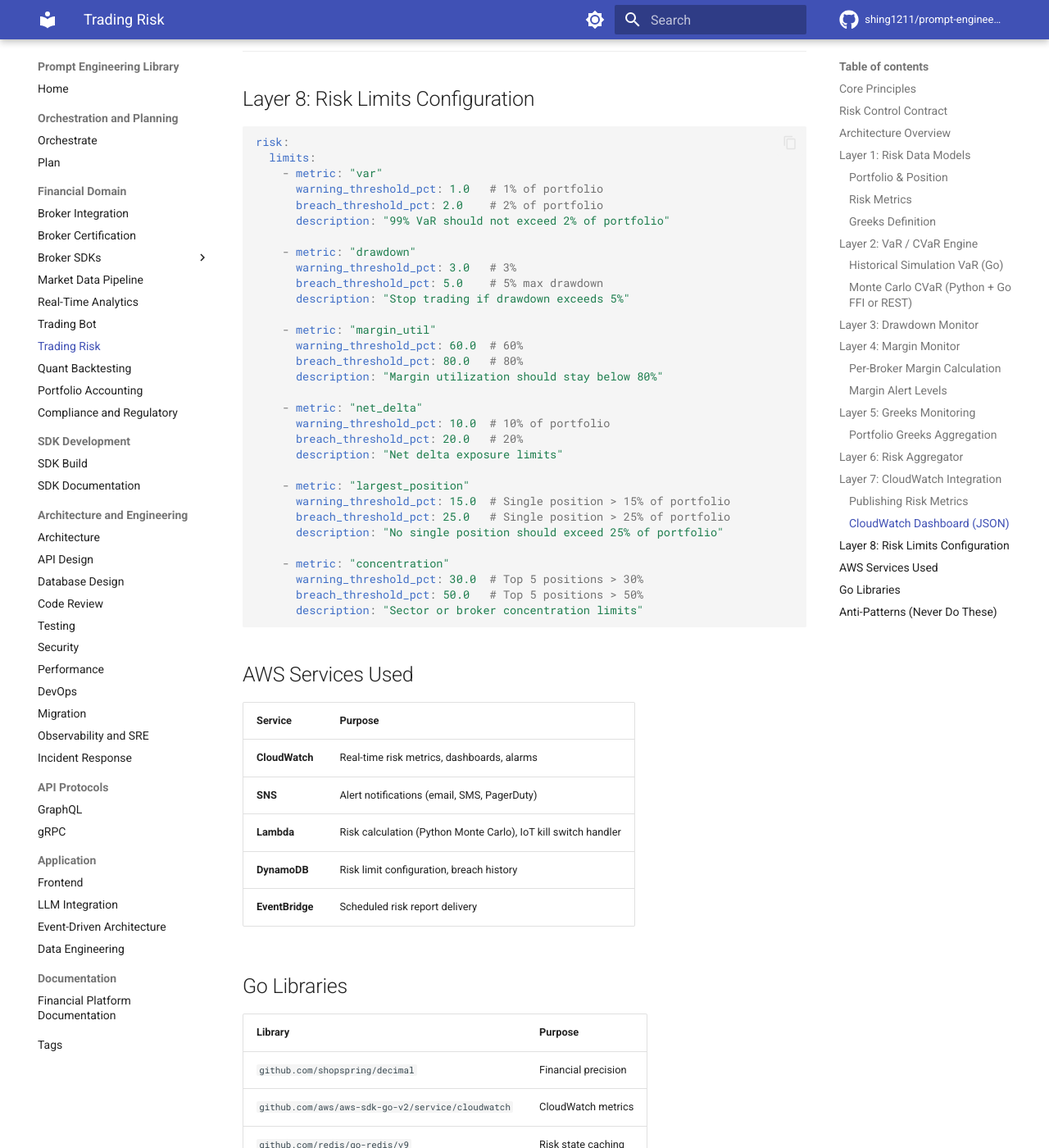
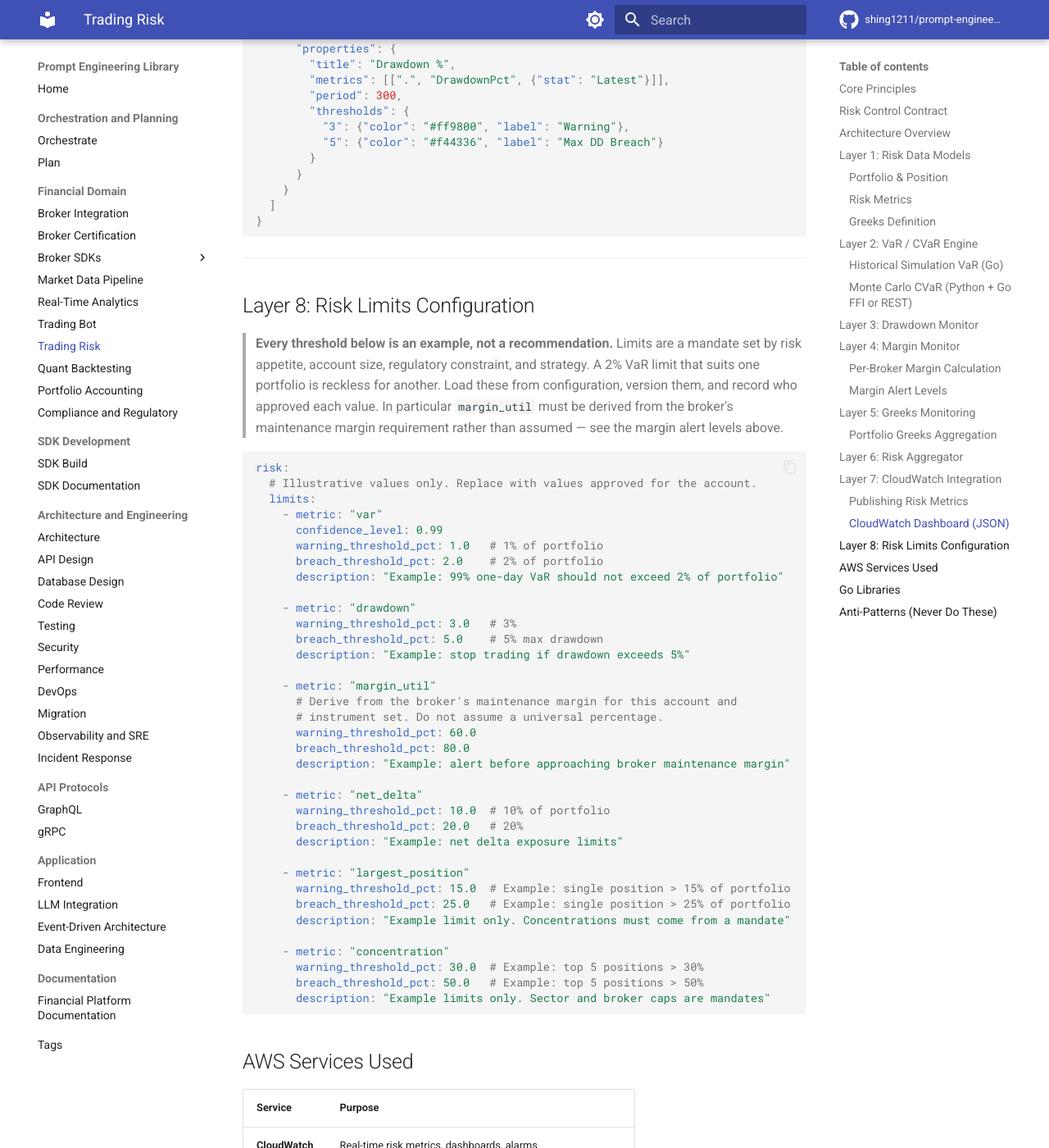
Before and after one commit to shing1211/prompt-engineering, an MkDocs documentation site: the page built from prompts/trading-risk.md, in a window 1280 px wide and 1400 px high, scrolled down 15131 px. Shown: the whole window at 82% size. Built offline with MkDocs 1.6.1 and Material for MkDocs 9.7.7, drawn with Linux system fonts in a browser that asks for light colours; comment, search, counter and statistics services are not loaded; some of the changed text lies outside the part shown.

Commit message:
fix(risk): stop presenting broker-specific limits as universal rules
Auditing the other 37 prompts for the same failure class found it in
trading-risk.md. The previous commit established that a confident,
unverifiable claim is a liability; this is that claim in a second file, and
it carries actual money.

trading-risk.md asserted margin-call thresholds as constants:

- MarginLevelCritical at "> 90% utilized (margin call imminent)" and
  MarginLevelBreach at "> 100%", as Go const comments
- "❌ Allow margin utilization above 90% — margin call is imminent"
- "❌ Set max drawdown > 10%"
- "❌ Use 95% confidence for VaR — use 99% for financial trading"
- "❌ Calculate VaR with less than 252 days of history"

Maintenance margin requirements differ by broker, by account type (cash vs
margin vs portfolio), by instrument, and by market, and they change. A
hard-coded 90% is either too late or too noisy depending on the account, and
in the wrong direction the cost is real. The const block is now explicitly
per-broker configuration loaded at startup. The VaR confidence level, sample
window, and drawdown limit are reframed as risk-appetite decisions and
mandates rather than rules, since they are.

The risk-limits config block gains a section-level note that every value is
an example, and its comments are marked so each entry self-documents.

check_vendor_claims.py gains a third rule covering this class, and the rule
is proximity-based rather than file-based: a discharge note qualifies only
the claims within six lines of it, so a note in one section cannot excuse a
hard-coded value in another.

That check then found a fourth claim I had not reviewed: a hard 25%
single-position cap and 50% sector-concentration cap in the same file, which
had been passing by accident because the pattern did not match YAML
threshold syntax at all. Corrected and the pattern widened to catch config
declarations, not just prose.

Three negative tests now fail as intended: stripped verify wording in
broker-ibkr.md, and stripped example framing in both the margin and
config-shape threshold blocks.

````diff
--- a/prompts/trading-risk.md
+++ b/prompts/trading-risk.md
@@ -468,15 +468,28 @@
 
 ### Margin Alert Levels
 
+> **Margin call thresholds are broker- and account-specific, not universal.**
+> The percentages below are illustrative defaults for the shape of the
+> alerting you need, not the numbers any given broker will call you at.
+> Maintenance margin requirements differ by broker, by account type (cash vs
+> margin vs portfolio), by instrument, and by market — and they change.
+> Read the actual maintenance margin from the broker's contract or account
+> configuration and make it configurable. Hard-coding "90% means a margin
+> call" produces an alert that is either too late or too noisy, and in a real
+> account the wrong one can be expensive.
+
 ```go
 type MarginAlertLevel int
 
+// Thresholds are per-broker and per-account configuration, not constants.
+// Load them at startup from the broker's published maintenance margin
+// requirements rather than baking in numbers.
 const (
     MarginLevelSafe MarginAlertLevel = iota
-    MarginLevelWarning  // > 60% utilized
-    MarginLevelDanger   // > 75% utilized
-    MarginLevelCritical // > 90% utilized (margin call imminent)
-    MarginLevelBreach   // > 100% (margin call triggered)
+    MarginLevelWarning  // configurable, e.g. > 60% utilized
+    MarginLevelDanger   // configurable, e.g. > 75% utilized
+    MarginLevelCritical // configurable, approaching broker maintenance margin
+    MarginLevelBreach   // configurable, at or past maintenance margin
 )
 
 func (mc *MarginCalculator) GetAlertLevel(marginUsed, marginAvailable decimal.Decimal) MarginAlertLevel {
@@ -765,38 +778,50 @@
 
 ## Layer 8: Risk Limits Configuration
 
+> **Every threshold below is an example, not a recommendation.** Limits are a
+> mandate set by risk appetite, account size, regulatory constraint, and
+> strategy. A 2% VaR limit that suits one portfolio is reckless for another.
+> Load these from configuration, version them, and record who approved each
+> value. In particular `margin_util` must be derived from the broker's
+> maintenance margin requirement rather than assumed — see the margin alert
+> levels above.
+
 ```yaml
 risk:
+  # Illustrative values only. Replace with values approved for the account.
   limits:
     - metric: "var"
+      confidence_level: 0.99
       warning_threshold_pct: 1.0   # 1% of portfolio
       breach_threshold_pct: 2.0    # 2% of portfolio
-      description: "99% VaR should not exceed 2% of portfolio"
+      description: "Example: 99% one-day VaR should not exceed 2% of portfolio"
 
     - metric: "drawdown"
       warning_threshold_pct: 3.0   # 3%
       breach_threshold_pct: 5.0    # 5% max drawdown
-      description: "Stop trading if drawdown exceeds 5%"
+      description: "Example: stop trading if drawdown exceeds 5%"
 
     - metric: "margin_util"
-      warning_threshold_pct: 60.0  # 60%
-      breach_threshold_pct: 80.0   # 80%
-      description: "Margin utilization should stay below 80%"
+      # Derive from the broker's maintenance margin for this account and
+      # instrument set. Do not assume a universal percentage.
+      warning_threshold_pct: 60.0
+      breach_threshold_pct: 80.0
+      description: "Example: alert before approaching broker maintenance margin"
 
     - metric: "net_delta"
       warning_threshold_pct: 10.0  # 10% of portfolio
       breach_threshold_pct: 20.0   # 20%
-      description: "Net delta exposure limits"
+      description: "Example: net delta exposure limits"
 
     - metric: "largest_position"
-      warning_threshold_pct: 15.0  # Single position > 15% of portfolio
-      breach_threshold_pct: 25.0   # Single position > 25% of portfolio
-      description: "No single position should exceed 25% of portfolio"
+      warning_threshold_pct: 15.0  # Example: single position > 15% of portfolio
+      breach_threshold_pct: 25.0   # Example: single position > 25% of portfolio
+      description: "Example limit only. Concentrations must come from a mandate"
 
     - metric: "concentration"
-      warning_threshold_pct: 30.0  # Top 5 positions > 30%
-      breach_threshold_pct: 50.0   # Top 5 positions > 50%
-      description: "Sector or broker concentration limits"
+      warning_threshold_pct: 30.0  # Example: top 5 positions > 30%
+      breach_threshold_pct: 50.0   # Example: top 5 positions > 50%
+      description: "Example limits only. Sector and broker caps are mandates"
 ```
 
 ## AWS Services Used
@@ -820,10 +845,15 @@
 ## Anti-Patterns (Never Do These)
 
 - ❌ Use float64 for any monetary risk calculation — rounding errors accumulate
-- ❌ Calculate VaR with less than 252 days of history — insufficient sample size
-- ❌ Allow margin utilization above 90% — margin call is imminent
+- ❌ Compute VaR on a sample shorter than the estimation window requires for
+  the chosen method, or without stating that window and its assumptions
+- ❌ Hard-code margin call thresholds — they vary by broker, account type, and
+  instrument. Read them from configuration
 - ❌ Trigger kill switch without canceling all open orders — orphaned orders execute
 - ❌ Monitor Greeks only at end of day — delta can move rapidly intraday
-- ❌ Use 95% confidence for VaR — use 99% for financial trading
+- ❌ Apply a single VaR confidence level to every portfolio without stating it.
+  99% is a common choice for trading, but it is a risk-appetite decision, not
+  a correctness rule
 - ❌ Ignore correlation between positions — diversification benefit is overstated
-- ❌ Set max drawdown > 10% — account recovery becomes very difficult
+- ❌ Set a max drawdown limit without connecting it to recovery capacity and
+  risk appetite. The number is a mandate, not a constant
````
Also changed, not shown: 1 other file.
